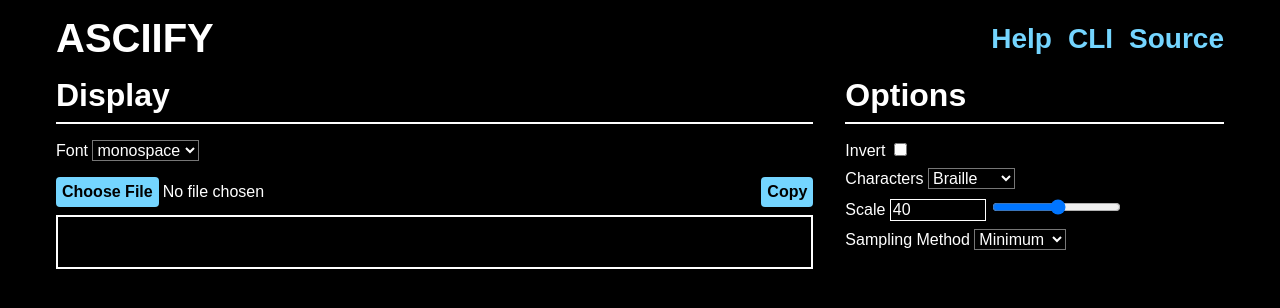
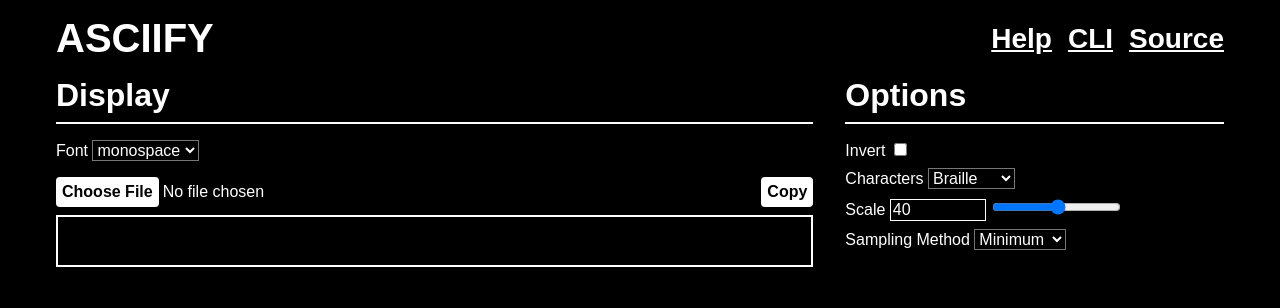
Before and after one commit to lailokkei/asciify-web, a plain HTML site: page public/index.html in a window 1280 px wide. Drawn offline with Linux system fonts and the light colour scheme.

Commit message:
Update styles
the adds and deletions shows entire file change cuz prettier fucked up

- scale slider and input are now inline
- changed link colors to white

```diff
--- a/public/style.css
+++ b/public/style.css
@@ -7,8 +7,8 @@
   --bg-color: black;
   --fg-color: white;
   --bg-alt-color: gray;
-    --button-bg-color: #74d5ff;
-    --highlight-color: var(--button-bg-color);
+  --highlight-color: #56befb;
+  --button-bg-color: white;
   --border-color: white;
 }
 
@@ -19,7 +19,7 @@ h1 {
 
 html,
 select,
-input{
+input {
   background-color: black;
   color: white;
 }
@@ -27,6 +27,7 @@ input{
 .title {
   font-size: 2.5rem;
   font-weight: bold;
+  text-decoration: none;
 }
 
 .site-header {
@@ -34,17 +35,17 @@ input{
   column-gap: 4rem;
 }
 
-.alt-bg{
+.alt-bg {
   background-color: var(--bg-alt-color);
 }
 
-a{
-    text-decoration: none;
+a {
+  /* text-decoration: none; */
   color: white;
 }
 
 a:hover {
-    text-decoration: underline;
+    color:var(--highlight-color)
 }
 
 h1 {
@@ -52,25 +53,24 @@ h1 {
   margin-bottom: 1rem;
 }
 
-.bottom-border{
+.bottom-border {
   padding-bottom: 0.5rem;
   border-bottom: solid 2px var(--border-color);
 }
 
-@media (min-width: 60rem){
-    .split-view{
+@media (min-width: 60rem) {
+  .split-view {
     display: grid;
     grid-template-columns: 2fr 1fr;
     gap: 2rem;
   }
-
 }
 
-.bottom-margin{
+.bottom-margin {
   margin-bottom: 1.25rem;
 }
 
-.flex-apart{
+.flex-apart {
   justify-content: space-between;
 }
 
@@ -90,7 +90,6 @@ h1 {
 }
 
 .link {
-    color: var(--highlight-color);
   font-size: 1.75rem;
   font-weight: bold;
 }
@@ -98,24 +97,24 @@ h1 {
 select,
 button,
 input,
-input::file-selector-button{
+input::file-selector-button {
   font-size: 1rem;
 }
 
-input[type=file]{
+input[type="file"] {
   width: 15rem;
 }
 
-input[type=number] {
+input[type="number"] {
   border: solid 1px white;
 }
 
-input[type=number] {
+input[type="number"] {
   width: 6rem;
 }
 
 button,
-input::file-selector-button{
+input::file-selector-button {
   background-color: var(--button-bg-color);
   border: none;
   cursor: pointer;
@@ -128,10 +127,11 @@ input::file-selector-button{
   flex: 1;
 }
 
-.text-art{
-    font-size: 1rem;
+.text-art {
+  font-size: 0.875rem;
   font-family: monospace;
-    white-space: pre-wrap;
+  white-space: pre;
+  overflow: auto;
   border: solid 2px white;
   padding: 1rem;
 }
```
Lines whose indentation alone changed are shown as unchanged.
